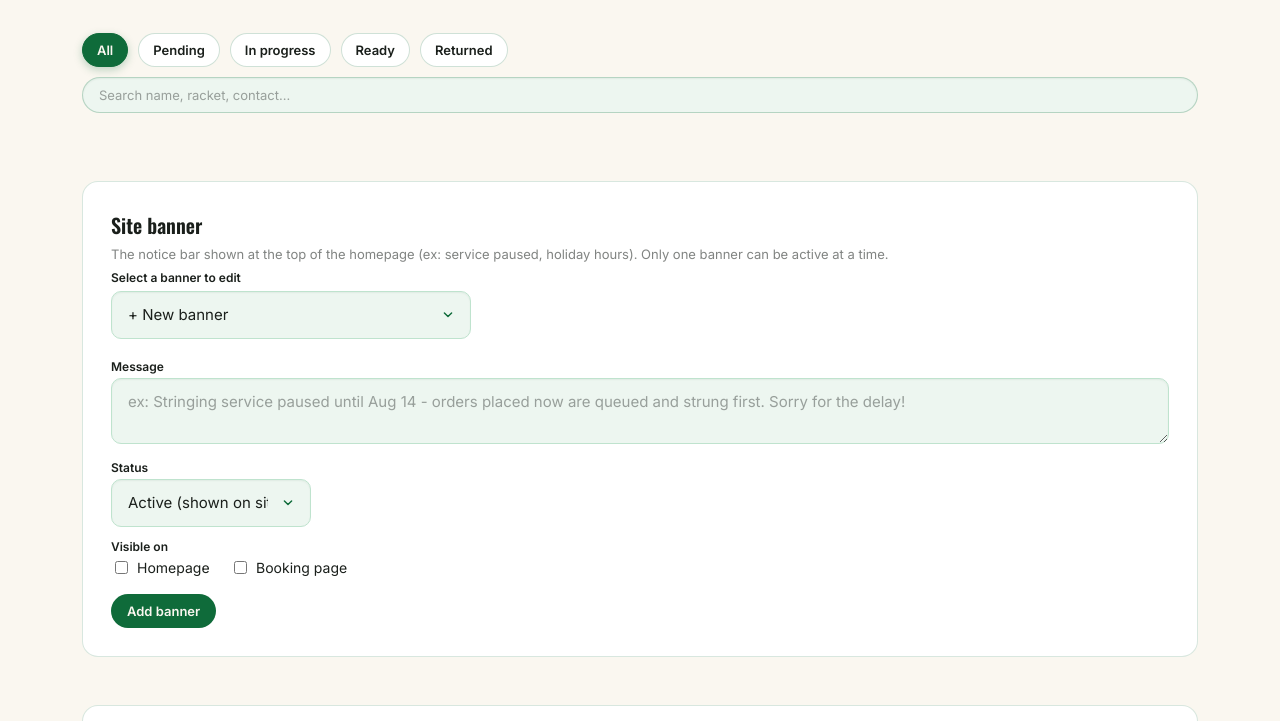
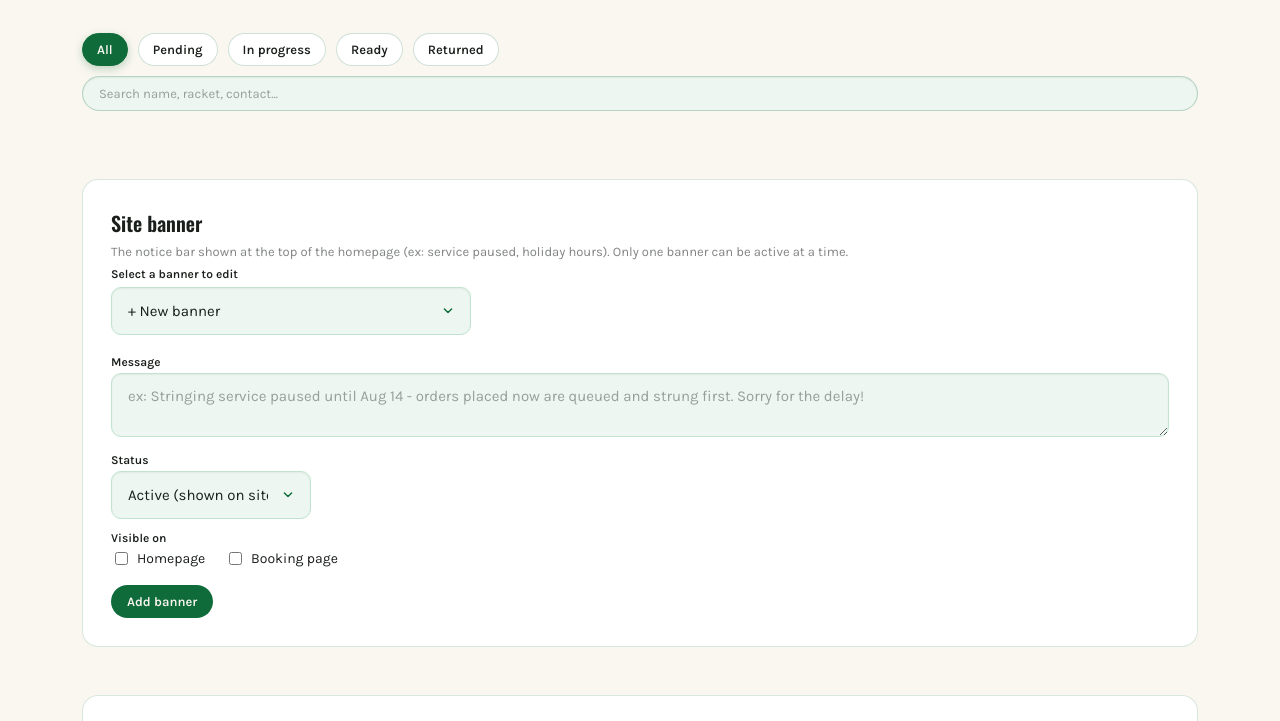
Before and after one commit to DarrenChan99/BadmintonStringing, a website: page public/admin.html in a window 1280 px wide. Shown: the part 186-907 px from the top of the page. Drawn offline with nearby package versions, Linux system fonts and the light colour scheme; no server answers.

Commit message:
Replace overused Inter body font with Karla site-wide
Inter was flagged by the design hook as an overused, unspecific AI-UI
default. Karla keeps the same legibility for dense order/admin forms but
has more textural warmth, and contrasts better against the condensed
Oswald display face than "another geometric grotesk" would.

```diff
--- a/public/admin.html
+++ b/public/admin.html
@@ -10,7 +10,7 @@
 <link rel="icon" href="/favicon-16x16.png" sizes="16x16" type="image/png">
 <link rel="apple-touch-icon" href="/apple-touch-icon.png">
 <link rel="manifest" href="/site.webmanifest">
-<link rel="stylesheet" href="https://fonts.googleapis.com/css2?family=Oswald:wght@500;600;700&family=Inter:wght@400;500;600&display=swap">
+<link rel="stylesheet" href="https://fonts.googleapis.com/css2?family=Oswald:wght@500;600;700&family=Karla:wght@400;500;600;700&display=swap">
 <link rel="stylesheet" href="/styles.css">
 <style>
   .page { max-width:1180px; margin:0 auto; padding:40px 32px 96px; }
--- a/public/styles.css
+++ b/public/styles.css
@@ -21,7 +21,7 @@ html { scroll-behavior: smooth; }
 body {
   margin: 0;
   background: var(--cream);
-  font-family: 'Inter', system-ui, sans-serif;
+  font-family: 'Karla', system-ui, sans-serif;
   color: var(--ink);
 }
 a { color: var(--green); }
```
Also changed, not shown: public/index.html (+1 -1 lines), public/login.html (+1 -1 lines), public/order.html (+1 -1 lines).
